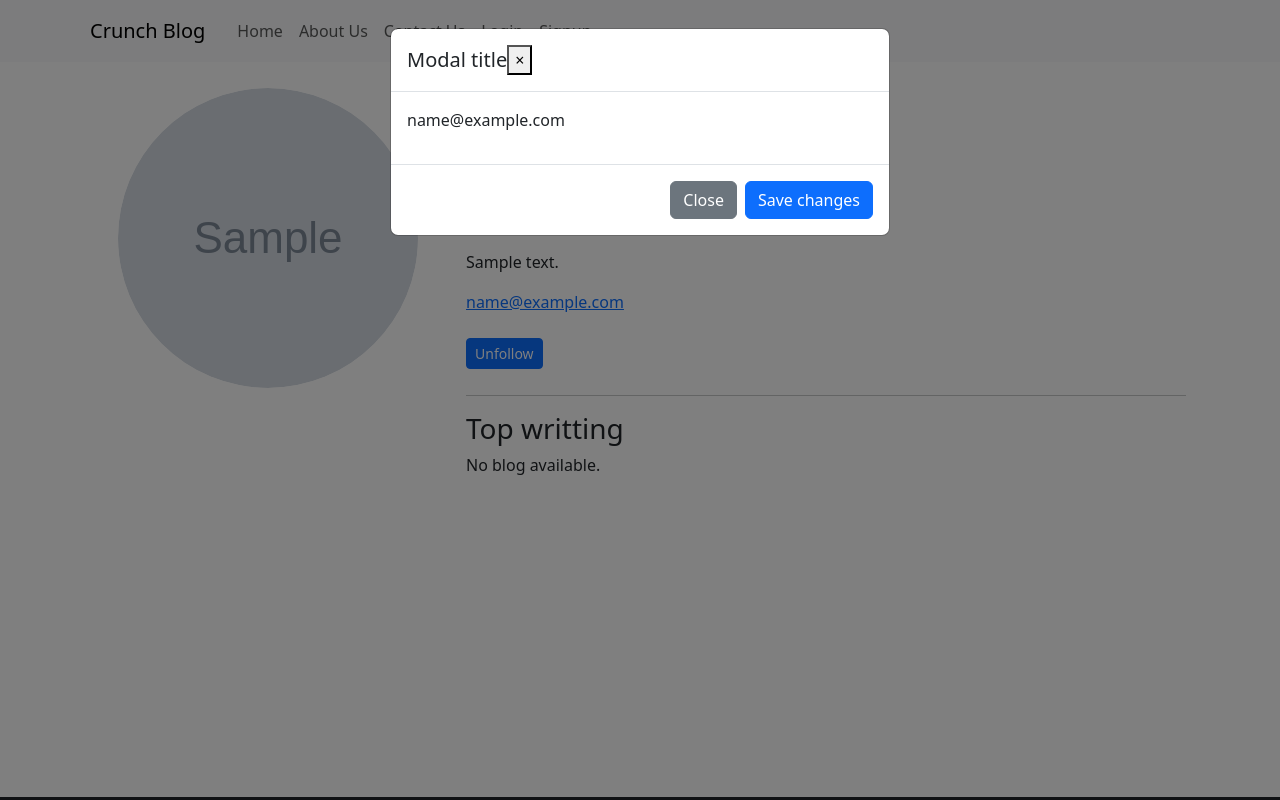
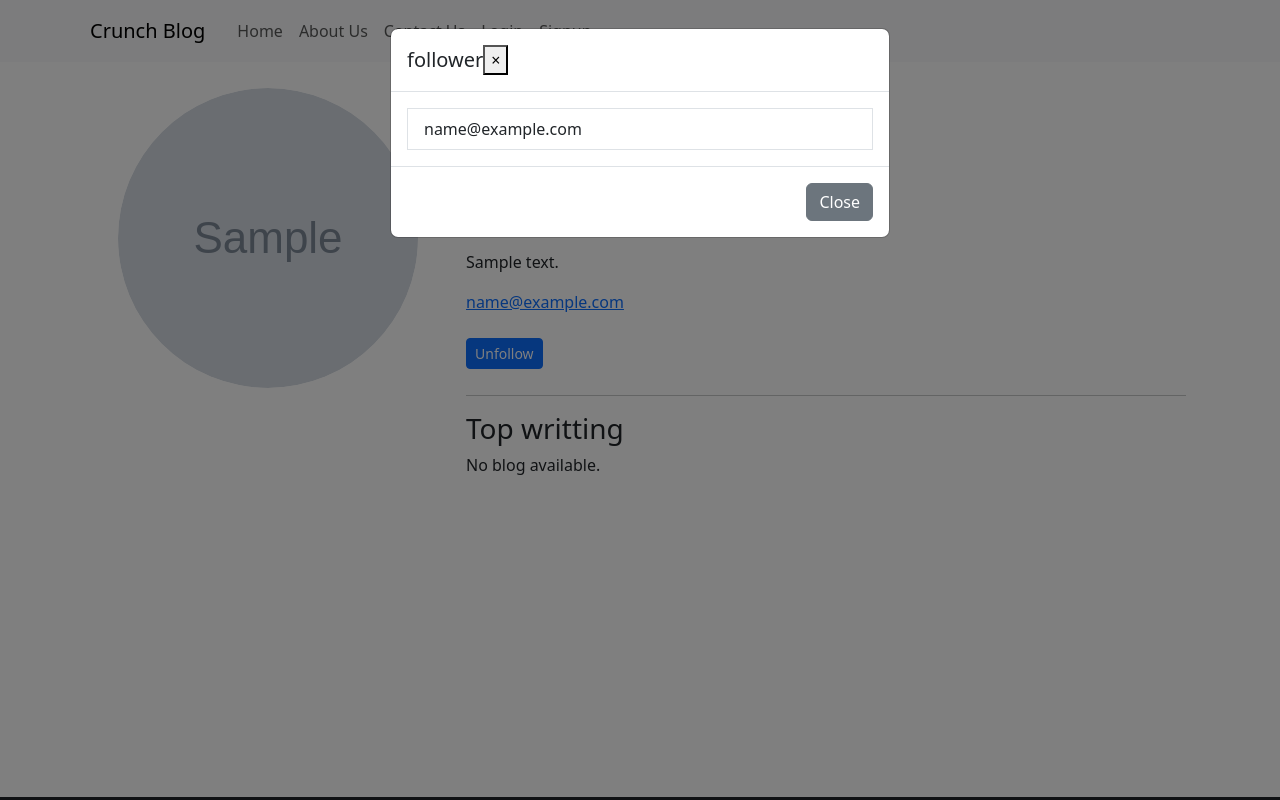
Before and after one commit to Prakash5209/Crunch-, a Django app: page /account/profileview/1/ in a window 1280 px wide, after a click that opens the changed part. Run offline with Django 5.2, Linux system fonts and the light colour scheme; tables that the repository leaves empty hold one stand-in row (values such as "Sample post"); grey boxes marked "Sample" are stand-in pictures; some libraries are stand-ins or nearby versions.

Commit message:
profile update

```diff
--- a/account/templates/profile.html
+++ b/account/templates/profile.html
@@ -120,19 +120,27 @@
   <div class="modal-dialog modal-dialog-scrollable" role="document">
     <div class="modal-content">
       <div class="modal-header">
-        <h5 class="modal-title" id="exampleModalScrollableTitle">Modal title</h5>
+        <h5 class="modal-title" id="exampleModalScrollableTitle">follower</h5>
         <button type="button" class="close" data-dismiss="modal" aria-label="Close">
           <span aria-hidden="true">&times;</span>
         </button>
       </div>
       <div class="modal-body">
-        {% for i in follower %}
-          <p>{{i}}</p>
-        {% endfor %}
+        <div class="list-group">
+          {% if follower %}
+            {% for i in follower %}
+            <div class="d-flex justify-content-between">
+              <a href="{% url 'account:ProfileView' i.id %}" class="list-group-item list-group-item-action" tabindex="-1" aria-disabled="true">{{i}}</a>
+            </div>
+
+            {% endfor %}
+          {% else %}
+          <p>0 follower</p>
+          {% endif %}
+        </div>
       </div>
       <div class="modal-footer">
         <button type="button" class="btn btn-secondary" data-dismiss="modal">Close</button>
-        <button type="button" class="btn btn-primary">Save changes</button>
       </div>
     </div>
   </div>
@@ -143,19 +151,24 @@
   <div class="modal-dialog modal-dialog-scrollable" role="document">
     <div class="modal-content">
       <div class="modal-header">
-        <h5 class="modal-title" id="exampleModalScrollableTitle">Modal title</h5>
+        <h5 class="modal-title" id="exampleModalScrollableTitle">following</h5>
         <button type="button" class="close" data-dismiss="modal" aria-label="Close">
           <span aria-hidden="true">&times;</span>
         </button>
       </div>
       <div class="modal-body">
-        {% for i in following %}
-          <p>{{i}}</p>
-        {% endfor %}
+        <div class="list-group">
+          {% if following %}
+            {% for i in following %}
+            <a href="{% url 'account:ProfileView' i.id %}" class="list-group-item list-group-item-action" tabindex="-1" aria-disabled="true">{{i}}</a>
+            {% endfor %}
+          {% else %}
+          <p>0 following</p>
+          {% endif %}
+        </div>
       </div>
       <div class="modal-footer">
         <button type="button" class="btn btn-secondary" data-dismiss="modal">Close</button>
-        <button type="button" class="btn btn-primary">Save changes</button>
       </div>
     </div>
   </div>
```
